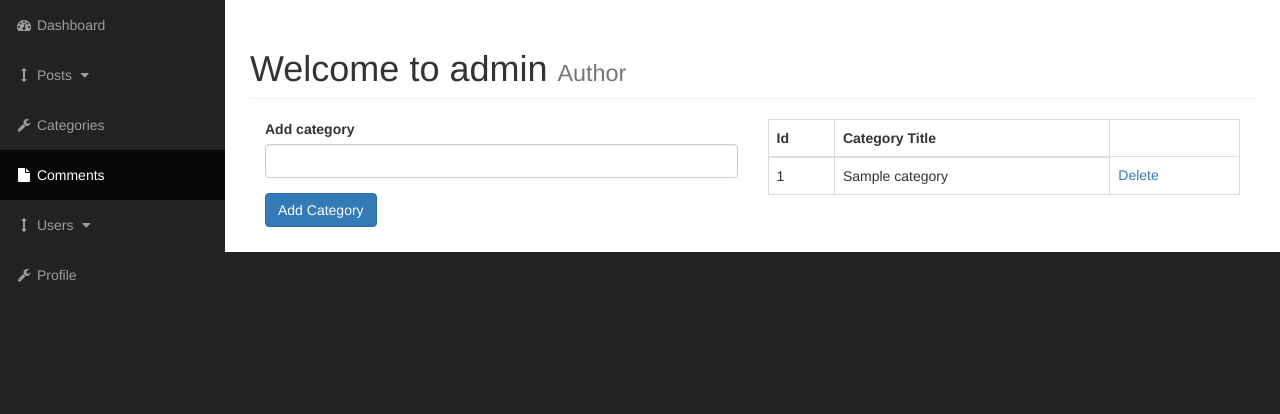
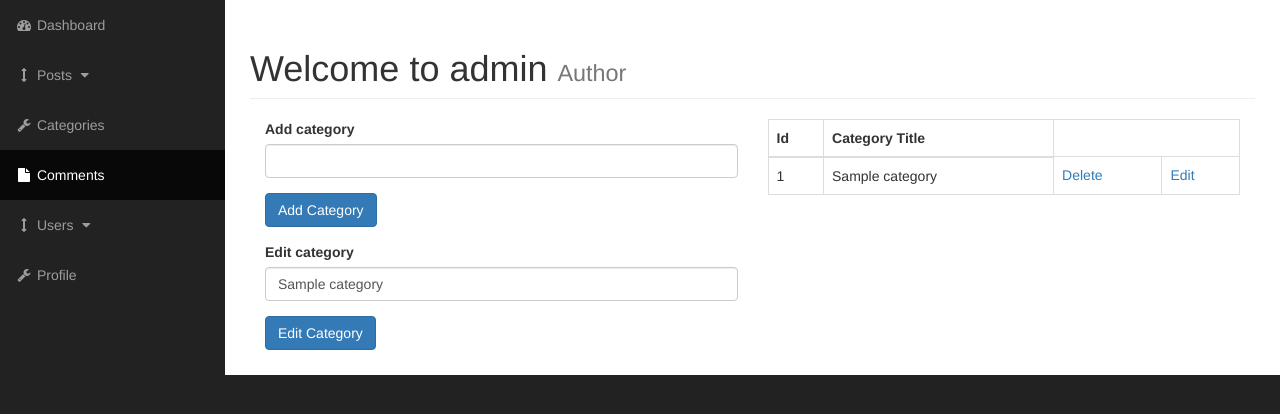
Before and after one commit to robin31000/cms-udemy, a PHP site: page /admin/categories.php?edit=1 in a window 1280 px wide. Shown: the part 51-465 px from the top of the page. Run offline with PHP 8.4, Linux system fonts and the light colour scheme; tables that the repository leaves empty or names only in its code hold one stand-in row (values such as "Sample post").

Commit message:
CRUD category: add update

```diff
--- a/admin/categories.php
+++ b/admin/categories.php
@@ -47,6 +47,19 @@
                                 <input class="btn btn-primary" type="submit" name="submit" value="Add Category">
                             </div>
                         </form>
+
+
+
+
+                        <?php
+
+                            if(isset($_GET["edit"])){
+                                $cat_id = $_GET["edit"];
+
+                                include "includes/update_categories.php";
+                            }
+
+                        ?>
                     </div>
 
 
@@ -71,6 +84,7 @@
                                                 <td><?php echo $cat_id?></td>
                                                 <td><?php echo $cat_title?></td>
                                                 <?php echo "<td><a href='categories.php?delete={$cat_id}'>Delete</a></td>"?>
+                                                <?php echo "<td><a href='categories.php?edit={$cat_id}'>Edit</a></td>"?>
                                             </tr>
                                     <?php   }?>
 
--- /dev/null
+++ b/admin/includes/update_categories.php
@@ -0,0 +1,36 @@
+<form action="" method="post">
+    <div class="form-group">
+       <label for="cat-title">Edit category</label>
+
+       <?php
+
+            if(isset($_GET["edit"])){
+                $cat_id = $_GET["edit"];
+                $query = "SELECT * FROM categories WHERE cat_id = $cat_id";
+                $select_categories_id = mysqli_query($connection, $query);
+                while($row = mysqli_fetch_assoc($select_categories_id)){
+                        $cat_title = $row["cat_title"];
+                        $cat_id = $row["cat_id"];
+                    ?>
+
+                <?php }} ?>
+        <input value="<?php if(isset($cat_title)){ echo $cat_title;}?>" class="form-control" type="text" name="cat_title">
+
+        <?php
+            ///////UPDATE QUERY
+            if(isset($_POST["update_category"])){
+                $the_cat_title = $_POST["cat_title"];
+                $query = "UPDATE categories ";
+                $query .= "SET cat_title='{$the_cat_title}' WHERE cat_id='{$cat_id}' ";
+                $update_query = mysqli_query($connection, $query);
+                if(!$update_query){
+                    die('QUERY FAILED' . mysqli_error($connection));
+                }
+            }
+
+        ?>
+    </div>
+    <div class="form-group">
+        <input class="btn btn-primary" type="submit" name="update_category" value="Edit Category">
+    </div>
+</form>
```
Also changed, not shown: admin/functions.php (added).
